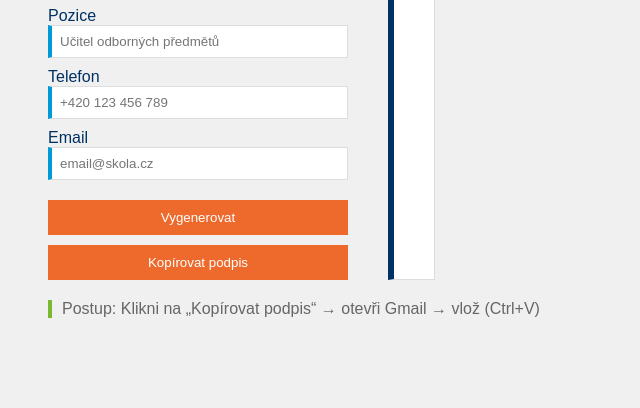
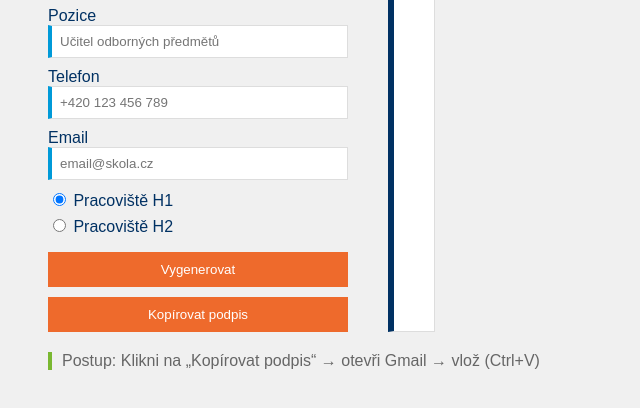
Before and after one commit to dawissl/signature-hradebni, a plain HTML site: page index.html in a window 1280 px wide. Shown: the part 182-590 px from the top of the page, without its empty margins (0-640 px from the left). Drawn offline with Linux system fonts and the light colour scheme.

Commit message:
Update index.html

```diff
--- a/index.html
+++ b/index.html
@@ -17,6 +17,15 @@
             <input id="phone" type="text" placeholder="+420 123 456 789">
             <label>Email</label>
             <input id="email" type="text" placeholder="email@skola.cz">
+            <label>
+  <input type="radio" name="workplace" value="H1" checked>
+  Pracoviště H1
+</label>
+
+<label>
+  <input type="radio" name="workplace" value="H2">
+  Pracoviště H2
+</label>
             <button onclick="generate()">Vygenerovat</button>
             <button onclick="copySignature()">Kopírovat podpis</button>
          </div>
```
